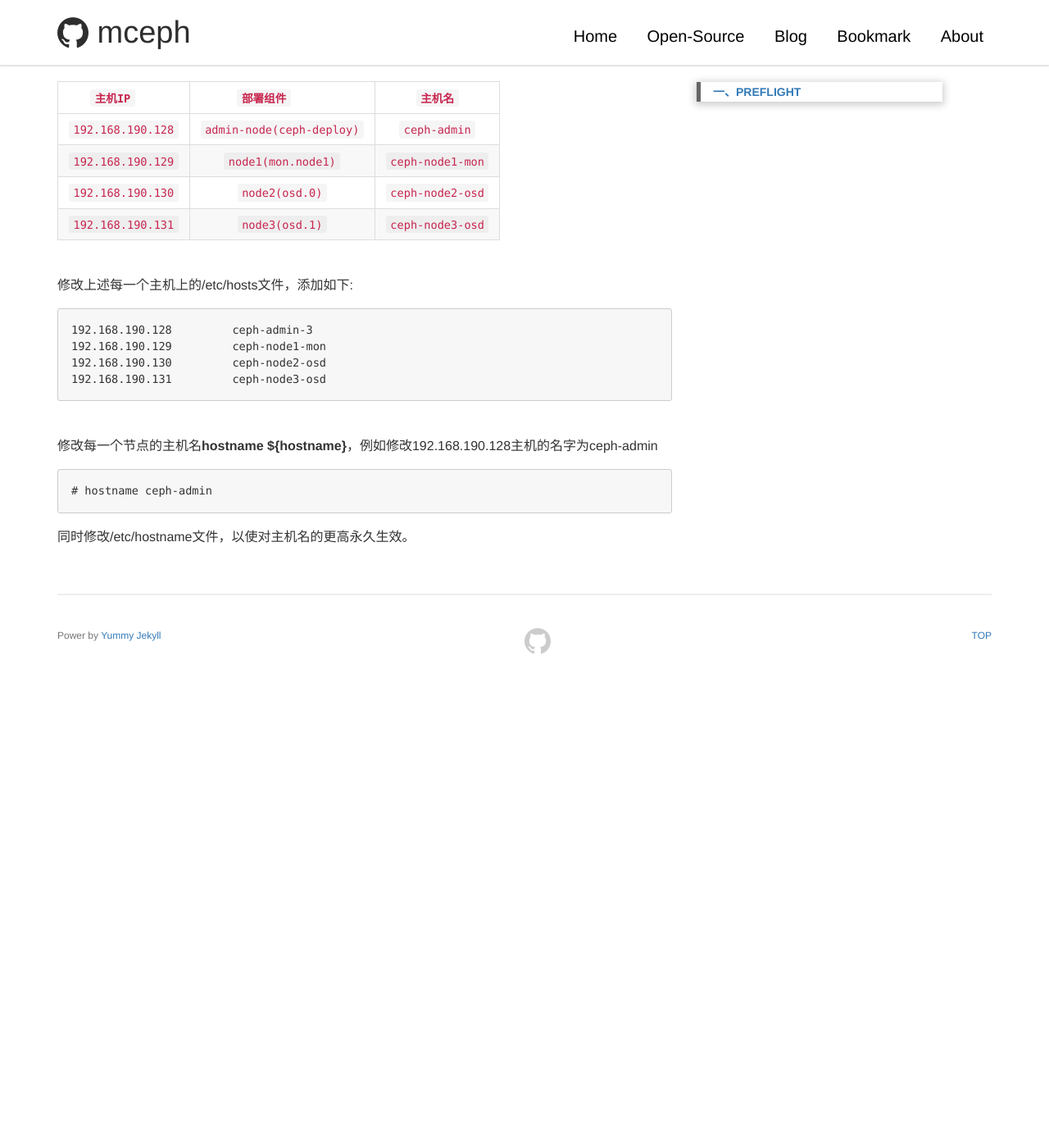
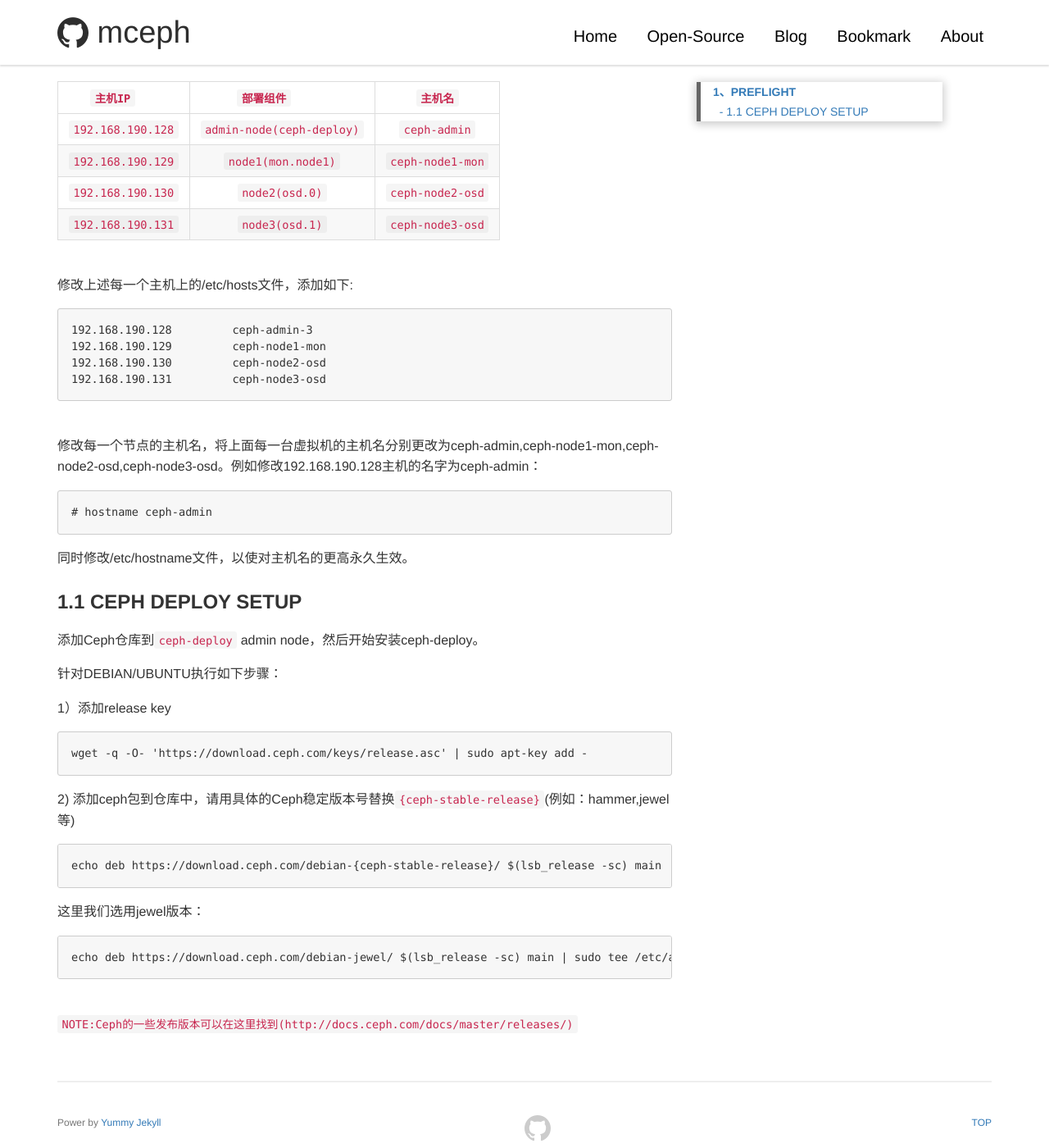
Before and after one commit to mceph/mceph.github.io, a Jekyll site: the page built from _posts/2017/2017-06-20-ceph-install-quick.md, in a window 1280 px wide and 1400 px high, scrolled down 1025 px. Shown: the whole window at 82% size. Built offline with Jekyll 4.4.1, drawn with Linux system fonts in a browser that asks for light colours; comment, search, counter and statistics services are not loaded; before the commit the page ends 1831 px from its top, so only the background shows below that; some of the changed text lies outside the part shown.

Commit message:
ceph-deploy install ceph

```diff
--- a/_posts/2017/2017-06-20-ceph-install-quick.md
+++ b/_posts/2017/2017-06-20-ceph-install-quick.md
@@ -11,7 +11,7 @@ ceph存储集群环境的搭建较为复杂，即使参照官方文档，也容
 
 本文主要介绍在Ubuntu16.04上通过ceph-deploy工具来快速部署一套ceph集群。
 
-## 一、PREFLIGHT
+## 1、PREFLIGHT
 
 这里我们先给出我们将要创建的**Ceph Storage Cluster**的拓扑结构图。
 ![ceph-install-toplogic1.png](https://mceph.github.io/assets/images/2017/ceph-inst/ceph-inst-toplogic-1.png)
@@ -36,8 +36,31 @@ ceph存储集群环境的搭建较为复杂，即使参照官方文档，也容
 192.168.190.131         ceph-node3-osd
 </pre>
 <br />
-修改每一个节点的主机名**hostname ${hostname}**，例如修改192.168.190.128主机的名字为ceph-admin
+修改每一个节点的主机名，将上面每一台虚拟机的主机名分别更改为ceph-admin,ceph-node1-mon,ceph-node2-osd,ceph-node3-osd。例如修改192.168.190.128主机的名字为ceph-admin：
 <pre>
 # hostname ceph-admin
 </pre>
 同时修改/etc/hostname文件，以使对主机名的更高永久生效。
+
+### 1.1 CEPH DEPLOY SETUP
+添加Ceph仓库到``ceph-deploy`` admin node，然后开始安装ceph-deploy。
+
+针对DEBIAN/UBUNTU执行如下步骤：
+
+1）添加release key
+<pre>
+wget -q -O- 'https://download.ceph.com/keys/release.asc' | sudo apt-key add -
+</pre>
+
+2) 添加ceph包到仓库中，请用具体的Ceph稳定版本号替换``{ceph-stable-release}``(例如：hammer,jewel等)
+<pre>
+echo deb https://download.ceph.com/debian-{ceph-stable-release}/ $(lsb_release -sc) main | sudo tee /etc/apt/sources.list.d/ceph.list
+</pre>
+
+这里我们选用jewel版本：
+<pre>
+echo deb https://download.ceph.com/debian-jewel/ $(lsb_release -sc) main | sudo tee /etc/apt/sources.list.d/ceph.list
+</pre>
+
+<br/>
+``NOTE:Ceph的一些发布版本可以在这里找到(http://docs.ceph.com/docs/master/releases/)``
```
